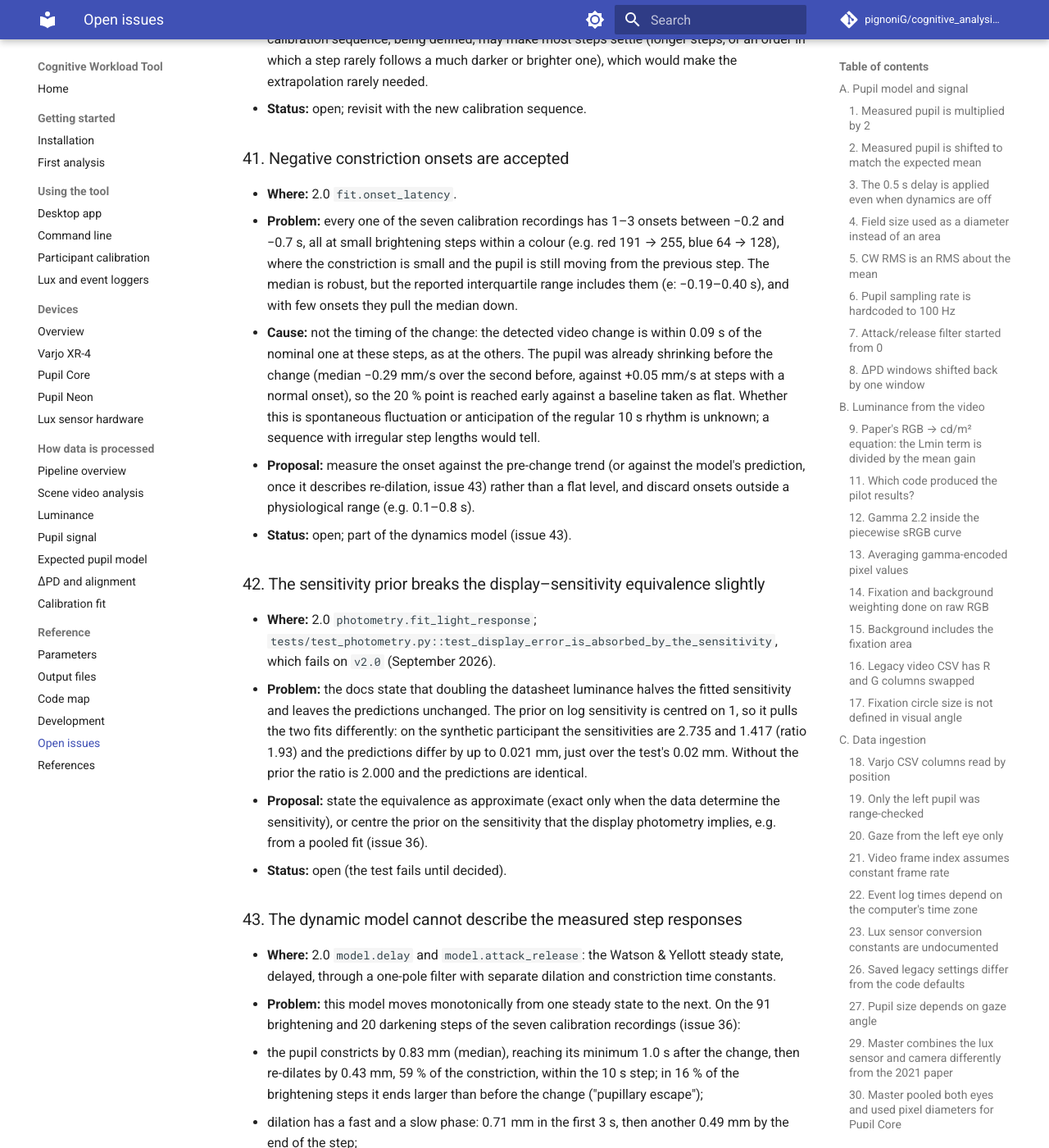
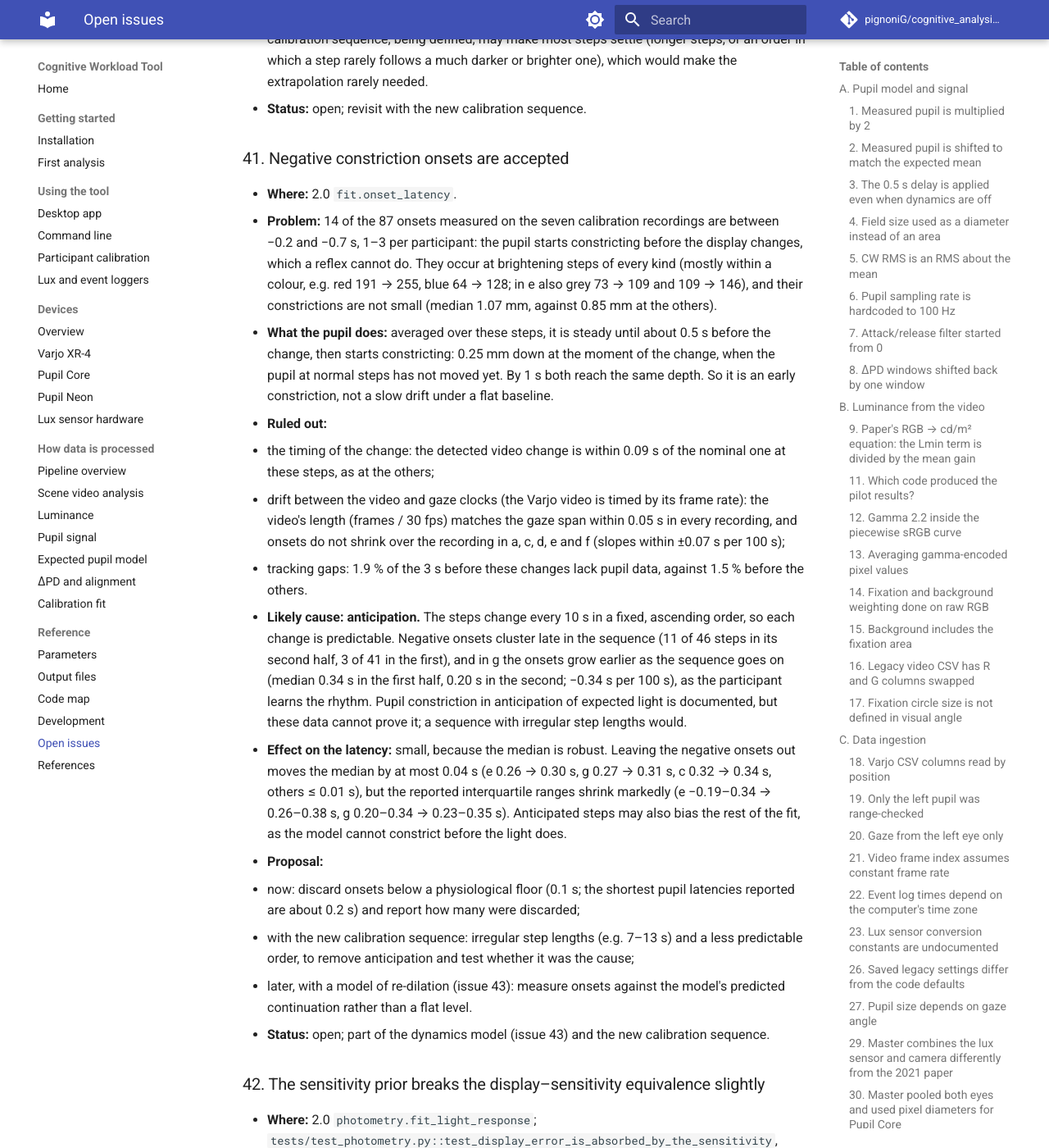
Before and after one commit to pignoniG/cognitive_analysis_tool, an MkDocs documentation site: the page built from docs/OPEN_ISSUES.md, in a window 1280 px wide and 1400 px high, scrolled down 17151 px. Shown: the whole window at 82% size. Built offline with MkDocs 1.6.1 and Material for MkDocs 9.7.7, drawn with Linux system fonts in a browser that asks for light colours; comment, search, counter and statistics services are not loaded.

Commit message:
Correct open issue 41: negative onsets are early constrictions
Averaged, the pupil at these steps starts constricting about 0.5 s
before the display changes, with constrictions larger than at other
steps, rather than drifting under a flat baseline. Change detection,
drift between the video and gaze clocks and tracking gaps are ruled
out; the onsets cluster late in the sequence and grow earlier in g,
which points to anticipation of the regular 10 s rhythm. Leaving them
out moves the latency by at most 0.04 s.

```diff
--- a/docs/OPEN_ISSUES.md
+++ b/docs/OPEN_ISSUES.md
@@ -489,19 +489,37 @@ is revised; they remain in the git history of this file.
 
 ### 41. Negative constriction onsets are accepted
 - **Where:** 2.0 `fit.onset_latency`.
-- **Problem:** every one of the seven calibration recordings has 1–3 onsets between −0.2 and −0.7 s, all at small
-  brightening steps within a colour (e.g. red 191 → 255, blue 64 → 128), where the constriction is small and the
-  pupil is still moving from the previous step. The median is robust, but the reported interquartile range includes
-  them (e: −0.19–0.40 s), and with few onsets they pull the median down.
-- **Cause:** not the timing of the change: the detected video change is within 0.09 s of the nominal one at these
-  steps, as at the others. The pupil was already shrinking before the change (median −0.29 mm/s over the second
-  before, against +0.05 mm/s at steps with a normal onset), so the 20 % point is reached early against a baseline
-  taken as flat. Whether this is spontaneous fluctuation or anticipation of the regular 10 s rhythm is unknown; a
-  sequence with irregular step lengths would tell.
-- **Proposal:** measure the onset against the pre-change trend (or against the model's prediction, once it describes
-  re-dilation, issue 43) rather than a flat level, and discard onsets outside a physiological range (e.g.
-  0.1–0.8 s).
-- **Status:** open; part of the dynamics model (issue 43).
+- **Problem:** 14 of the 87 onsets measured on the seven calibration recordings are between −0.2 and −0.7 s, 1–3
+  per participant: the pupil starts constricting before the display changes, which a reflex cannot do. They occur
+  at brightening steps of every kind (mostly within a colour, e.g. red 191 → 255, blue 64 → 128; in e also grey
+  73 → 109 and 109 → 146), and their constrictions are not small (median 1.07 mm, against 0.85 mm at the others).
+- **What the pupil does:** averaged over these steps, it is steady until about 0.5 s before the change, then starts
+  constricting: 0.25 mm down at the moment of the change, when the pupil at normal steps has not moved yet. By 1 s
+  both reach the same depth. So it is an early constriction, not a slow drift under a flat baseline.
+- **Ruled out:**
+  - the timing of the change: the detected video change is within 0.09 s of the nominal one at these steps, as at
+    the others;
+  - drift between the video and gaze clocks (the Varjo video is timed by its frame rate): the video's length
+    (frames / 30 fps) matches the gaze span within 0.05 s in every recording, and onsets do not shrink over the
+    recording in a, c, d, e and f (slopes within ±0.07 s per 100 s);
+  - tracking gaps: 1.9 % of the 3 s before these changes lack pupil data, against 1.5 % before the others.
+- **Likely cause: anticipation.** The steps change every 10 s in a fixed, ascending order, so each change is
+  predictable. Negative onsets cluster late in the sequence (11 of 46 steps in its second half, 3 of 41 in the first),
+  and in g the onsets grow earlier as the sequence goes on (median 0.34 s in the first half, 0.20 s in the second;
+  −0.34 s per 100 s), as the participant learns the rhythm. Pupil constriction in anticipation of expected light is
+  documented, but these data cannot prove it; a sequence with irregular step lengths would.
+- **Effect on the latency:** small, because the median is robust. Leaving the negative onsets out moves the median
+  by at most 0.04 s (e 0.26 → 0.30 s, g 0.27 → 0.31 s, c 0.32 → 0.34 s, others ≤ 0.01 s), but the reported
+  interquartile ranges shrink markedly (e −0.19–0.34 → 0.26–0.38 s, g 0.20–0.34 → 0.23–0.35 s). Anticipated steps may
+  also bias the rest of the fit, as the model cannot constrict before the light does.
+- **Proposal:**
+  - now: discard onsets below a physiological floor (0.1 s; the shortest pupil latencies reported are about 0.2 s)
+    and report how many were discarded;
+  - with the new calibration sequence: irregular step lengths (e.g. 7–13 s) and a less predictable order, to remove
+    anticipation and test whether it was the cause;
+  - later, with a model of re-dilation (issue 43): measure onsets against the model's predicted continuation rather
+    than a flat level.
+- **Status:** open; part of the dynamics model (issue 43) and the new calibration sequence.
 
 ### 42. The sensitivity prior breaks the display–sensitivity equivalence slightly
 - **Where:** 2.0 `photometry.fit_light_response`; `tests/test_photometry.py::test_display_error_is_absorbed_by_the_sensitivity`,
```
